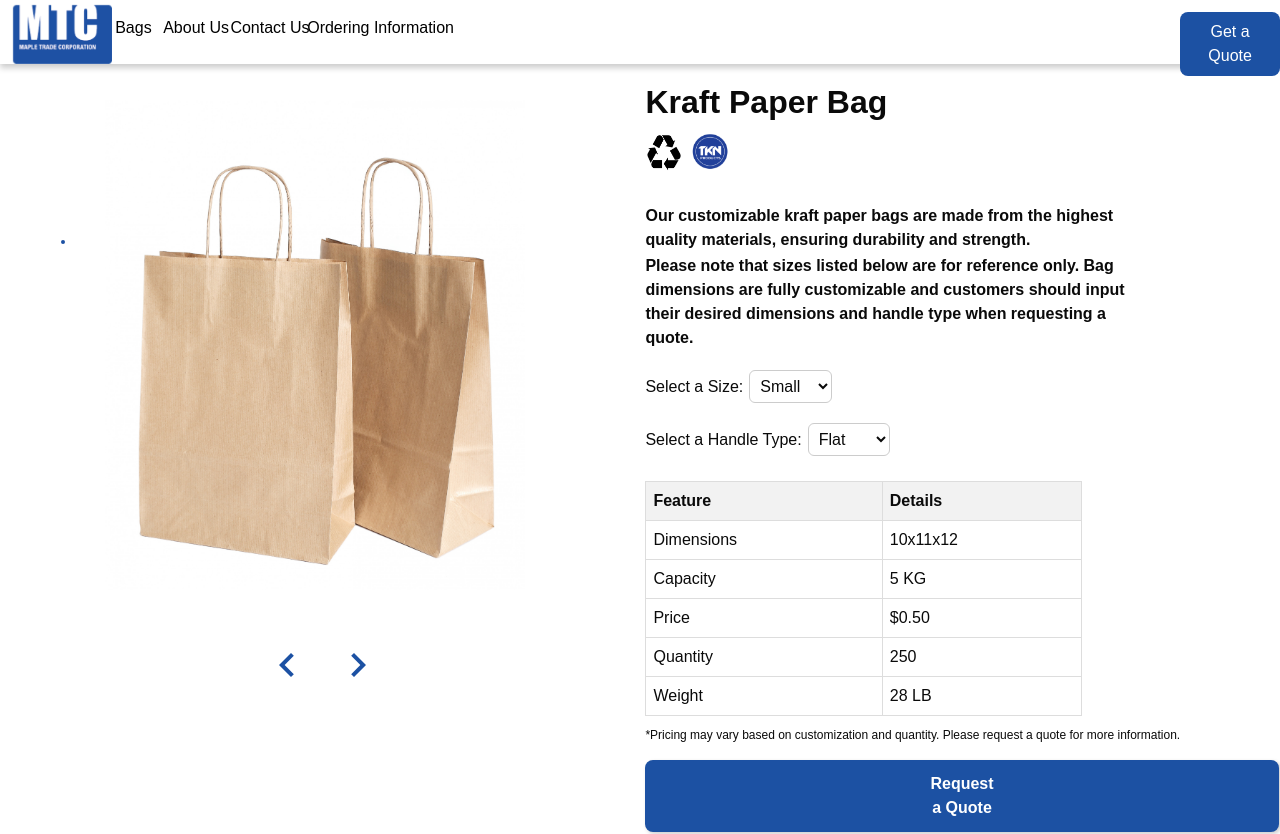
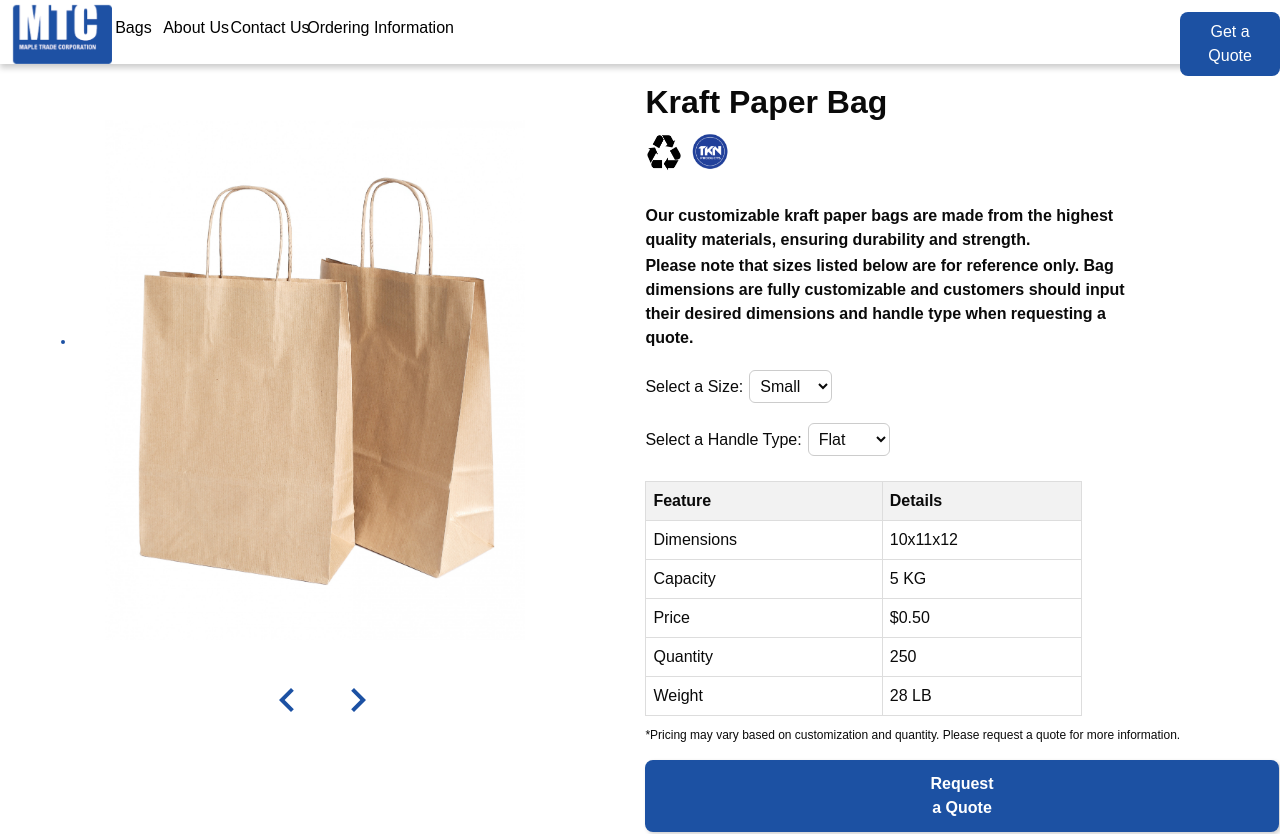
Before and after one commit to paul-ngyn/TKN-Paperbags, a Next.js app: page /product in a window 1280 px wide. Shown: the top 834 px of the page. Built offline with nearby package versions, Linux system fonts and the light colour scheme.

Commit message:
spaced out tets

```diff
--- a/app/components/ProductImageCarousel/ProductImageCarousel.module.css
+++ b/app/components/ProductImageCarousel/ProductImageCarousel.module.css
@@ -5,7 +5,7 @@
     justify-content: center;
     position: relative;
     width: 680px; /* Adjust to include arrow button spacing */
-    margin-top: 100px;
+    margin-top: 120px;
     margin-left: 80px;
   }
 
@@ -14,8 +14,8 @@
     display: flex;
     flex-direction: column;
     gap: 5px;
-    width: 40%;
-    margin-bottom: 230px;
+    width: 30%;
+    margin-bottom: 100px;
   }
   .previewItem {
     cursor: pointer;
@@ -48,13 +48,13 @@
   }
 
   .imageContainer {
-    width: 520px;
+    width: 550px;
+    height: 520px; /* Set a fixed height to prevent resizing */
     overflow: hidden;
-    max-height: 490px;
-    min-height: 400px;
     max-width: 420px;
     min-width: 400px;
   }
+
 
   .arrowButton {
     background: none;
```
